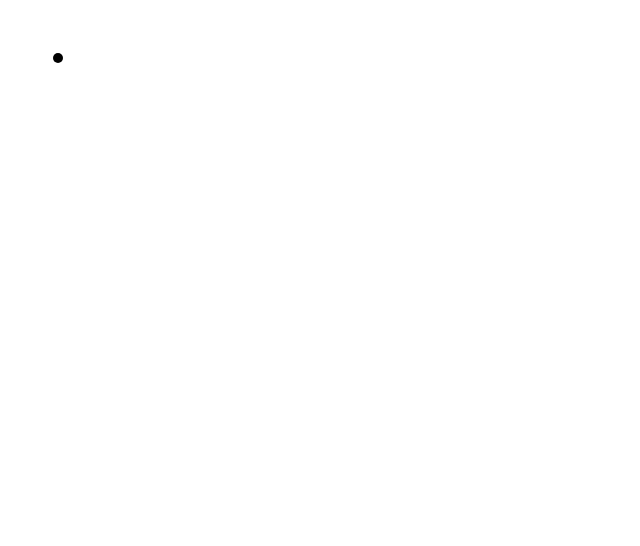
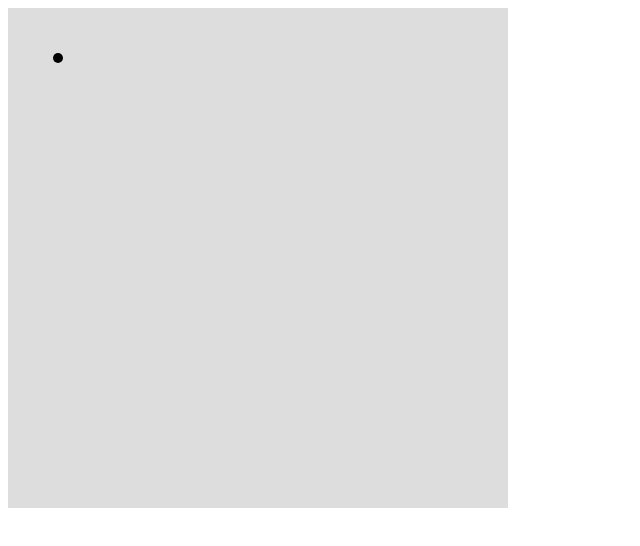
Before and after one commit to Peregrine42/snap, a plain HTML site: page index.html in a window 1280 px wide. Shown: the whole page, without its empty margins (0-640 px from the left). Drawn offline with Linux system fonts and the light colour scheme.

Commit message:
change background color, update regularly

```diff
--- /dev/null
+++ b/index.css
@@ -0,0 +1,3 @@
+.bg {
+  fill: #DDDDDD;
+}
--- a/index.html
+++ b/index.html
@@ -1,6 +1,7 @@
 <html>
 
   <head>
+    <link rel="stylesheet" type="text/css"href="index.css"></link>
   </head>
 
   <body>
--- a/index.js
+++ b/index.js
@@ -26,11 +26,14 @@ function build_components(actions) {
 }
 
 function build_main() {
-  return m("svg[height='500px'][width='500px']",
-    build_components(actions)
+  return m("svg[height='500px'][width='500px']"
+    , m("rect[height='500px'][width='500px']", {"class":"bg"})
+    , build_components(actions)
   );
 }
 
-m.render(document.body, [
-  build_main()
-]);
+setInterval(function() {
+  m.render(document.body, [
+    build_main()
+  ]);
+}, 30);
```
